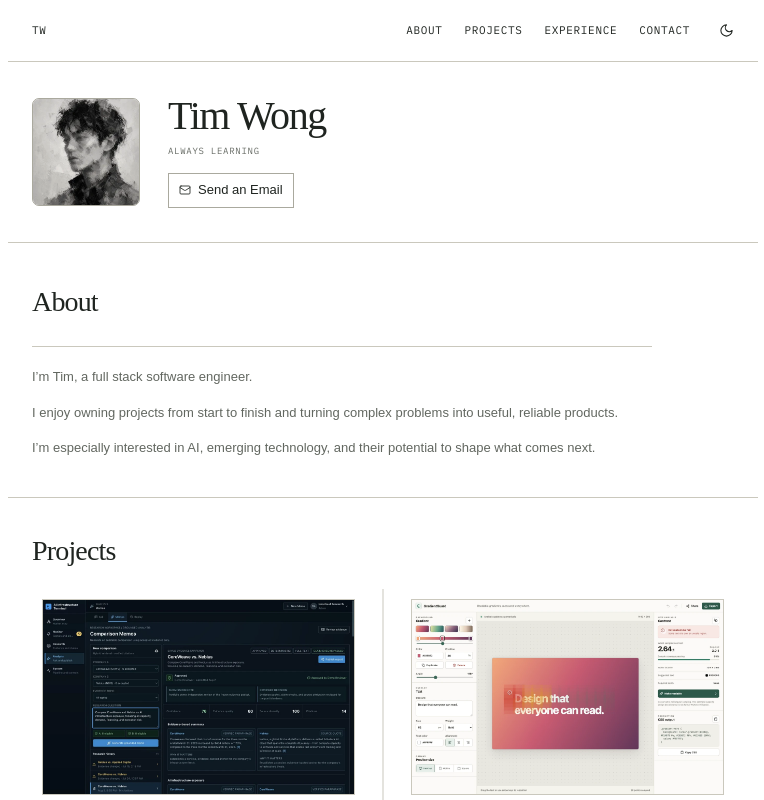
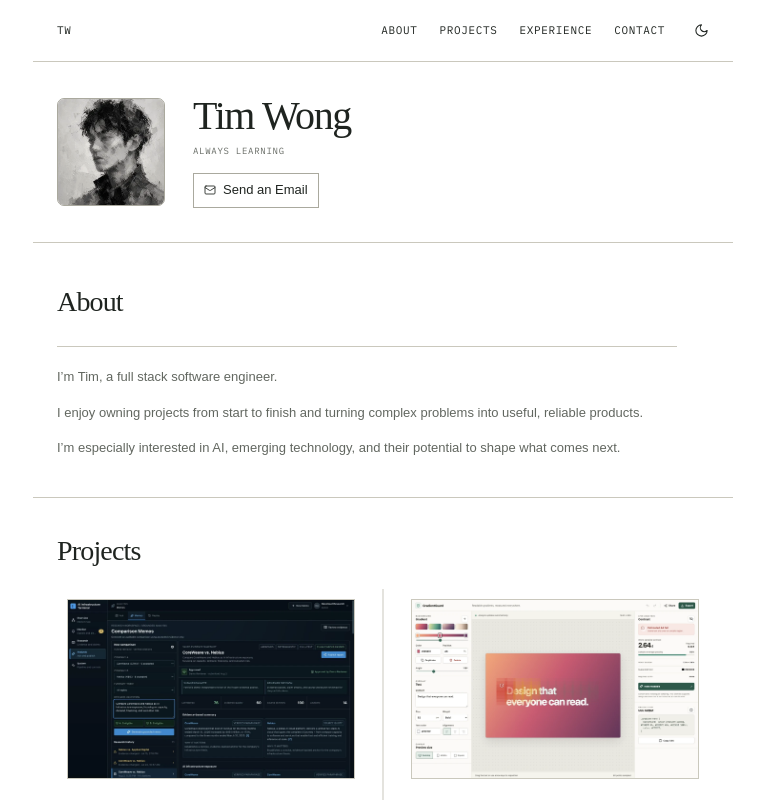
Before and after one commit to timwong101/my-portfolio, a React (Vite) app: page / in a window 1280 px wide. Shown: the top 800 px of the page, without its empty margins (257-1021 px from the left). Built offline with nearby package versions, Linux system fonts and the light colour scheme; a web font is replaced by a local one.

Commit message:
Reduce portfolio content max width to 700px

```diff
--- a/src/index.css
+++ b/src/index.css
@@ -34,7 +34,7 @@ button:focus-visible, a:focus-visible { outline: 2px solid var(--interactive); o
 .skip-link { position: fixed; top: 8px; left: 16px; z-index: 30; padding: 12px 16px; background: var(--surface); border: 1px solid var(--interactive); transform: translateY(-150%); }
 .skip-link:focus { transform: translateY(0); }
 
-.site-shell { --section-gutter: 24px; width: min(750px, calc(100% - 40px)); margin: 0 auto; }
+.site-shell { --section-gutter: 24px; width: calc(100% - 40px); max-width: 700px; margin: 0 auto; }
 .topbar { position: sticky; top: 0; z-index: 20; height: 62px; display: flex; align-items: center; justify-content: space-between; padding: 0 24px; border-bottom: 1px solid var(--line); background: var(--surface); font-family: var(--font-ui); font-size: 11px; text-transform: uppercase; letter-spacing: .06em; }
 .wordmark { display: flex; align-items: center; gap: 12px; padding: 0; border: 0; background: transparent; color: inherit; font: inherit; font-weight: 700; text-transform: inherit; letter-spacing: inherit; cursor: pointer; }
 nav { display: flex; gap: 6px; }
```
